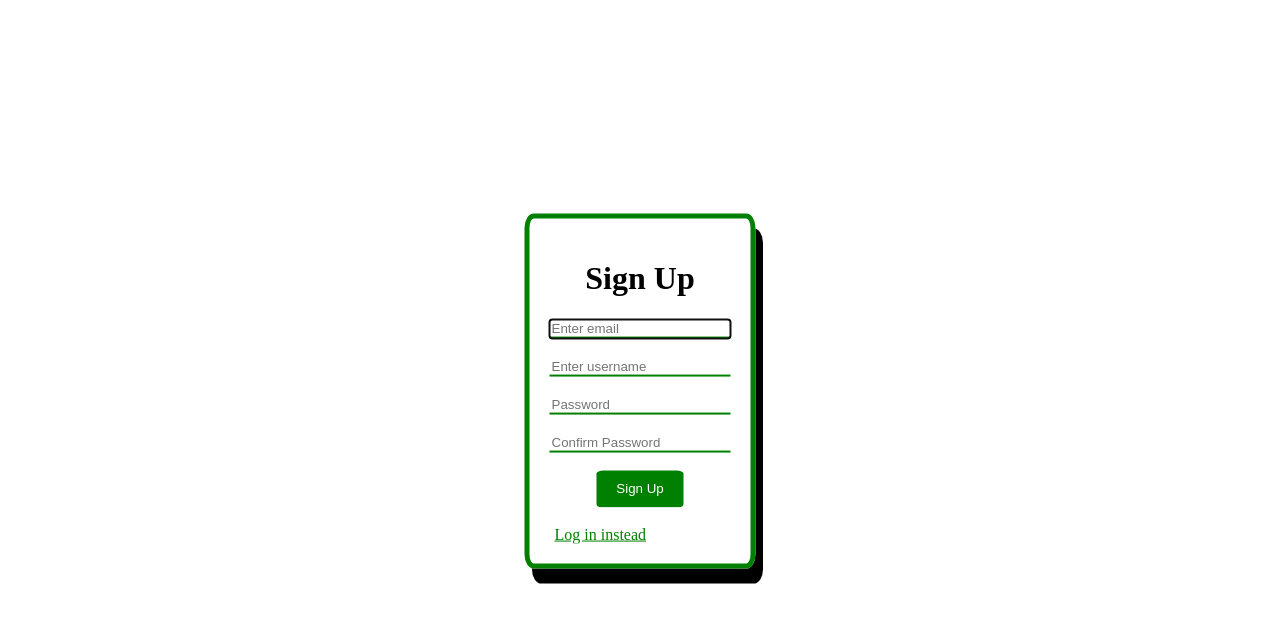
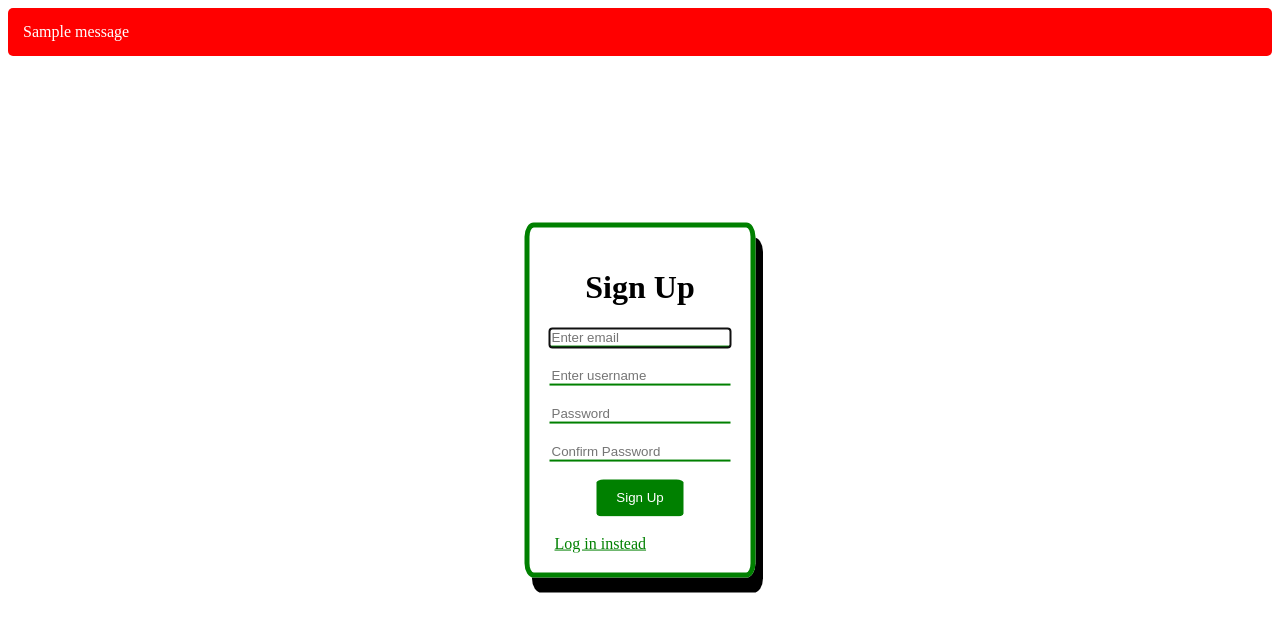
Before and after one commit to Oscar-Ortiz-O/Sport-App, a Flask app: page /SignUp/ in a window 1280 px wide. Shown: the top 632 px of the page. Run offline with Flask 3, Linux system fonts and the light colour scheme; one stand-in notice (Sample message) is shown; parts of the project's set-up code (start-up, migrations or seed data) failed here and were passed over.

Commit message:
Error message to user

```diff
--- a/main.py
+++ b/main.py
@@ -1,4 +1,4 @@
-from flask import Flask, render_template, request, redirect, url_for, Response
+from flask import Flask, render_template, request, redirect, url_for, Response, flash
 import soccer_data as sd
 from Teams_Methods import *
 from standings import *
@@ -99,20 +99,20 @@
             password = request.form.get('password')
             # Check if fields are valid inputs
             if not validate_email(email):
-                print("Error: Email format is not valid!")
+                flash("Error: Email format is not valid!", category='error')
             elif len(password) == 0:
-                print("Error: No password provided")
+                flash("Error: No password provided", category='error')
             elif not email_in_use(email):
-                print("Error: No User found in our records")
+                flash("Error: No User found in our records", category='error')
             elif not valid_user_pswd_combination(email, password):
-                print("Error: No combination of credentials")
+                flash("Error: No combination of credentials", category='error')
             # Else means there are no errors, so we log in
             else:
                 # Check if session was created
                 if create_session(email) > 0:
                     # Redirect the user to the index page
                     return redirect(url_for('index'))
-                print("Error: Failure creating session")
+                flash("Error: Failure creating session", category='error')
     # Display the original template
     return render_template('login.html')
 
@@ -133,21 +133,21 @@
             password2 = request.form.get('password2')
             # Check if fields are valid inputs
             if not validate_email(email):
-                print("Error", "Email format is not valid!")
+                flash("Error: Email format is not valid!", category='error')
             elif email_in_use(email):
-                print("Error", "Email is arleady in use by another user")
+                flash("Error: Email is arleady in use by another user", category='error')
             elif same_username(username):
-                print("Error", "Username is already taken")
+                flash("Error: Username is already taken", category='error')
             elif len(username) == 0:
-                print("Error", "No username provided")
+                flash("Error: No username provided", category='error')
             elif len(username) < 5:
-                print("Error", "Username is too short!")
+                flash("Error: Username is too short!", category='error')
             elif len(password1) == 0:
-                print("Error", "No password provided")
+                flash("Error: No password provided", category='error')
             elif password1 != password2:
-                print("Error", "Passwords do not match!")
+                flash("Error: Passwords do not match!", category='error')
             elif len(password1) < 7:
-                print("Error", "Password must be more than 8 characters long")
+                flash("Error: Password must be more than 8 characters long", category='error')
             # Else means there are no errors, so we add into the database
             else:
                 # Create a unique id for each user
--- a/static/css/login_signup.css
+++ b/static/css/login_signup.css
@@ -1,18 +1,3 @@
-.center{
-   margin: auto;
-   padding: 5px;
-   position: absolute;
-   top: 50%;
-   left: 50%;
-   -ms-transform: translate(-50%, -50%);
-   transform: translate(-50%, -50%);
-}
-.border{
-   padding: 20px;
-   border: 5px solid green;
-   border-radius: 4%;
-   box-shadow: 7.5px 15px;
-}
 input{
    border: none;
    border-bottom: 2px solid green;
@@ -29,3 +14,24 @@
    padding: 5px;
    border-radius: 8%;
 }
+.center{
+   margin: auto;
+   padding: 5px;
+   position: absolute;
+   top: 50%;
+   left: 50%;
+   -ms-transform: translate(-50%, -50%);
+   transform: translate(-50%, -50%);
+}
+.border{
+   padding: 20px;
+   border: 5px solid green;
+   border-radius: 4%;
+   box-shadow: 7.5px 15px;
+}
+.error_msg{
+   padding: 15px;
+   background-color: red;
+   color: white;
+   border-radius: 5px;
+}
--- a/templates/sign_up.html
+++ b/templates/sign_up.html
@@ -6,8 +6,21 @@
 		<meta name="keywords" content="html tutorial template">
       <link rel="stylesheet" href="/static/css/login_signup.css">
 	</head>
-	<body class="center">
-      <div class="border">
+	<body>
+
+      <div>
+         {% with messages = get_flashed_messages(with_categories=true) %}
+         {% if messages %}
+            {% for category, message in messages %}
+            <div class="error_msg alert alert-danger alter-dismissable fade show" role="alert">
+              {{ message }}
+            </div>
+            {% endfor %}
+         {% endif %}
+         {% endwith %}
+      </div>
+
+      <div class="border center">
          <form method="POST">
             <h1 align="center">Sign Up</h1>
             <div class="form-group">
```
Also changed, not shown: templates/login.html (+13 -0 lines).
